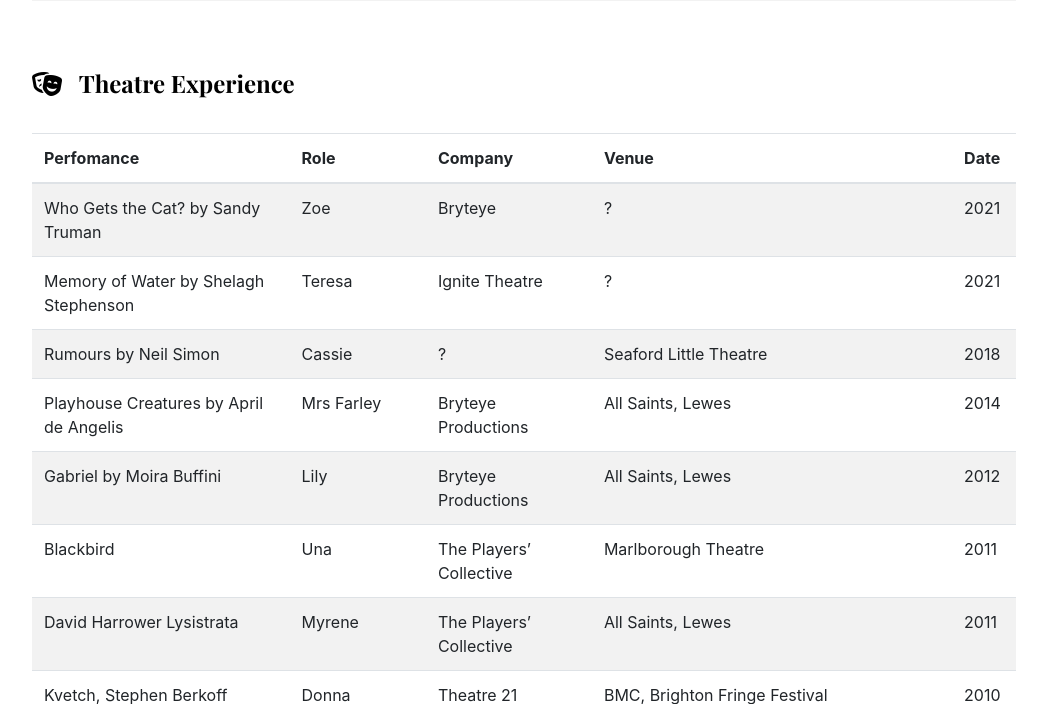
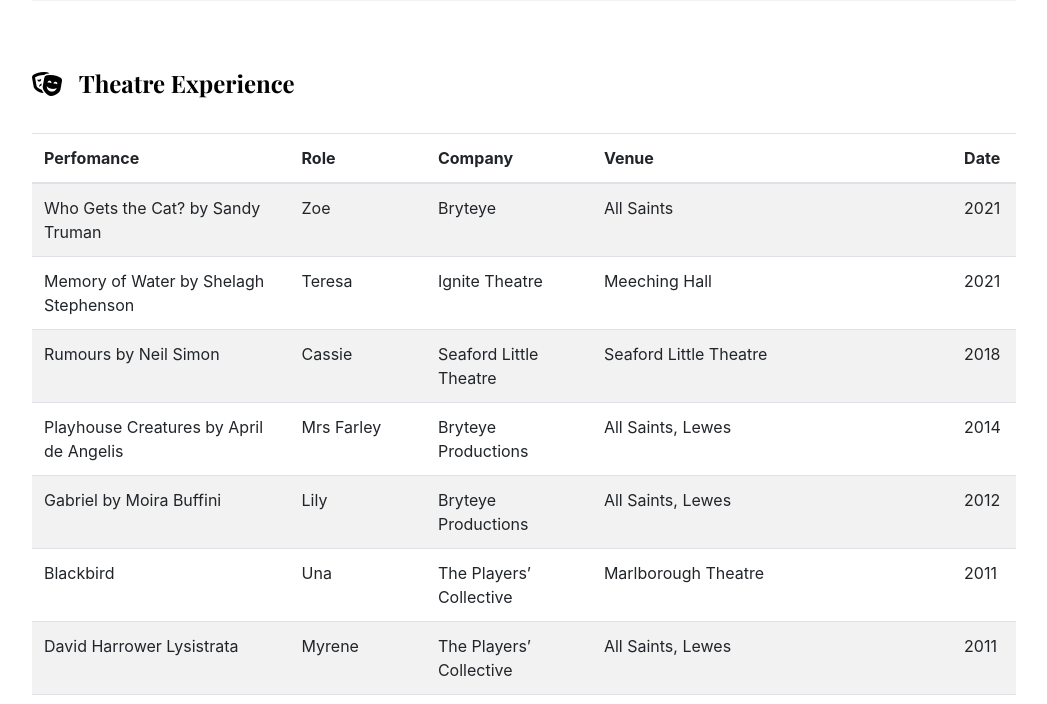
Before and after one commit to Bealby/lisa-fairfield-actress, a Flask app: page /profile in a window 1280 px wide. Shown: the part 1080-1784 px from the top of the page, without its empty margins (116-1163 px from the left). Run offline with Flask 2, Linux system fonts and the light colour scheme; some libraries are stand-ins or nearby versions; some web fonts are replaced.

Commit message:
Chnaged theatre venue text in profile.html

```diff
--- a/templates/profile.html
+++ b/templates/profile.html
@@ -141,20 +141,20 @@
                             <td>Who Gets the Cat? by Sandy Truman</td>
                             <td>Zoe</td>
                             <td>Bryteye</td>
-                            <td>?</td>
+                            <td>All Saints</td>
                             <td>2021</td>
                         </tr>
                         <tr>
                             <td>Memory of Water by Shelagh Stephenson</td>
                             <td>Teresa</td>
                             <td>Ignite Theatre</td>
-                            <td>?</td>
+                            <td>Meeching Hall</td>
                             <td>2021</td>
                         </tr>
                         <tr>
                             <td>Rumours by Neil Simon</td>
                             <td>Cassie</td>
-                            <td>?</td>
+                            <td>Seaford Little Theatre</td>
                             <td>Seaford Little Theatre</td>
                             <td>2018</td>
                         </tr>
```
